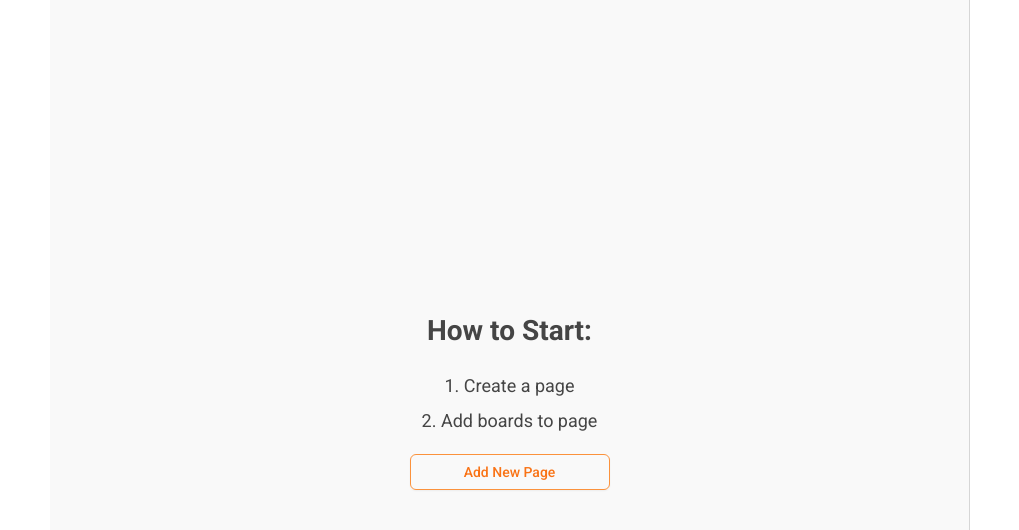
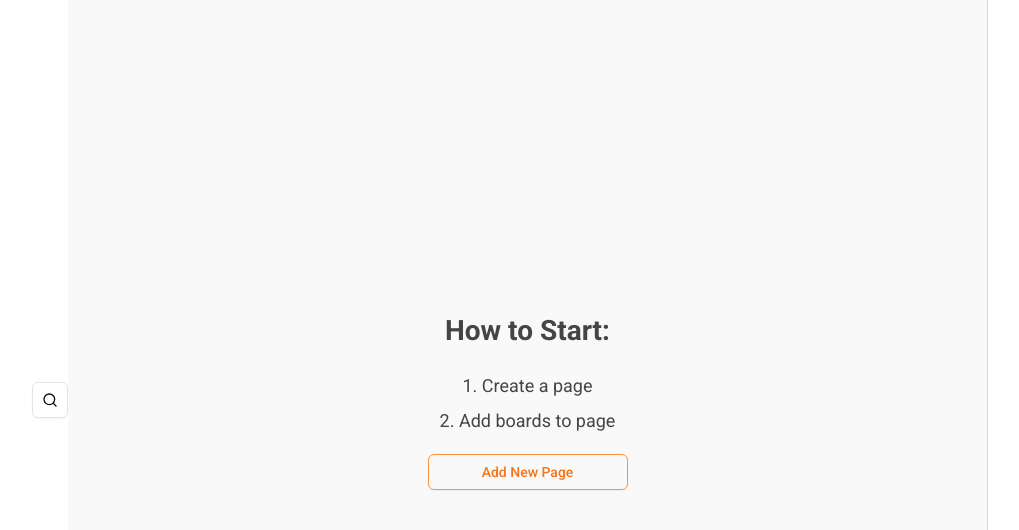
Before and after one commit to dodiforth/todo-nextjs, a Next.js app: page / in a window 1280 px wide. Shown: the top 530 px of the page, without its empty margins (130-1149 px from the left). Built offline with nearby package versions, Linux system fonts and the light colour scheme.

Commit message:
chore : Add SideNavigation

```diff
--- a/app/layout.tsx
+++ b/app/layout.tsx
@@ -2,6 +2,7 @@ import type { Metadata } from "next";
 import { Roboto } from "next/font/google";
 // Global CSS
 import "./styles/globals.css";
+import SideNavigation from "@/components/common/navigation/SideNavigation";
 
 const roboto = Roboto({ subsets: ["latin"], weight: ["400","500", "700"] });
 
@@ -17,7 +18,9 @@ export default function RootLayout({
 }>) {
   return (
     <html lang="en">
-      <body className={roboto.className}>{children}</body>
+      <body className={roboto.className}>
+        <SideNavigation />
+        {children}</body>
     </html>
   );
 }
--- a/components/common/navigation/SideNavigation.tsx
+++ b/components/common/navigation/SideNavigation.tsx
@@ -1,6 +1,19 @@
+// ShadCn UI
+import { Button } from '@/components/ui/button';
+import { Search } from 'lucide-react';
+// CSS
+import styles from './SideNavigation.module.scss';
+
 function SideNavigation() {
   return (
-    <div>SideNavigation</div>
+    <div className={styles.container}>
+        {/*SearchBar*/}
+        <div className={styles.container__searchBox}>
+            <Button variant={"outline"} size="icon">
+                <Search className='w-4 h-4'/>
+            </Button>
+        </div>
+    </div>
   )
 }
 
```
